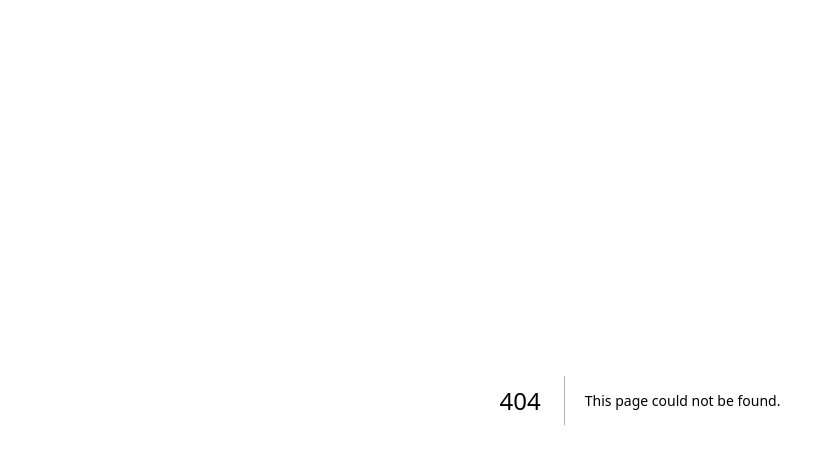
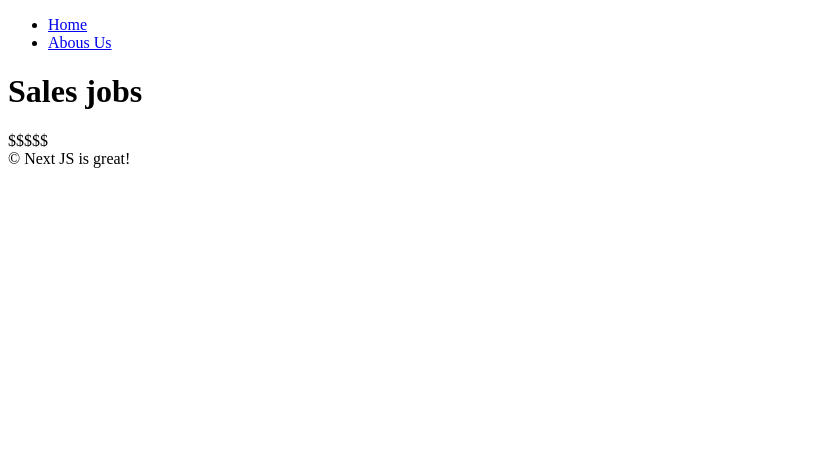
Before and after one commit to kim0tae/nextjs, a Next.js app: page /about-us/company/jobs/sales in a window 1280 px wide. Before the commit this address had no page. Shown: the top 464 px of the page, without its empty margins (0-835 px from the left). Built offline with nearby package versions, Linux system fonts and the light colour scheme.

Commit message:
[UPDATE] 레이아웃 수정

```diff
--- /dev/null
+++ b/app/about-us/company/jobs/sales/layout.tsx
@@ -0,0 +1,8 @@
+export default function SalesLayout({ children }: { children: React.ReactNode }) {
+  return (
+    <div>
+      {children}
+      $$$$$
+    </div>
+  );
+}
--- /dev/null
+++ b/app/about-us/company/jobs/sales/page.tsx
@@ -0,0 +1,3 @@
+export default function Sales() {
+  return <h1>Sales jobs</h1>;
+}
--- /dev/null
+++ b/app/about-us/layout.tsx
@@ -0,0 +1,8 @@
+export default function AboutUsLayout({ children }: { children: React.ReactNode }) {
+  return (
+    <div>
+      {children}
+      &copy; Next JS is great!
+    </div>
+  );
+}
--- a/app/about-us/page.tsx
+++ b/app/about-us/page.tsx
@@ -3,7 +3,6 @@ import Navigation from '../components/navigation';
 export default function AboutUs() {
   return (
     <div>
-      <Navigation />
       <h1>About us!</h1>
     </div>
   );
--- a/app/layout.tsx
+++ b/app/layout.tsx
@@ -1,16 +1,17 @@
+import Navigation from './components/navigation';
+
 export const metadata = {
   title: 'Next.js',
   description: 'Generated by Next.js',
-}
+};
 
-export default function RootLayout({
-  children,
-}: {
-  children: React.ReactNode
-}) {
+export default function Layout({ children }: { children: React.ReactNode }) {
   return (
     <html lang="en">
-      <body>{children}</body>
+      <body>
+        <Navigation />
+        {children}
+      </body>
     </html>
-  )
+  );
 }
--- a/app/components/not-found.tsx
+++ b/app/not-found.tsx
@@ -3,7 +3,6 @@ import Navigation from './navigation';
 export default function NotFound() {
   return (
     <div>
-      <Navigation />
       <h1>Not Found</h1>
     </div>
   );
--- a/app/page.tsx
+++ b/app/page.tsx
@@ -3,7 +3,6 @@ import Navigation from './components/navigation';
 export default function Page() {
   return (
     <div>
-      <Navigation />
       <h1>hello</h1>
     </div>
   );
```
